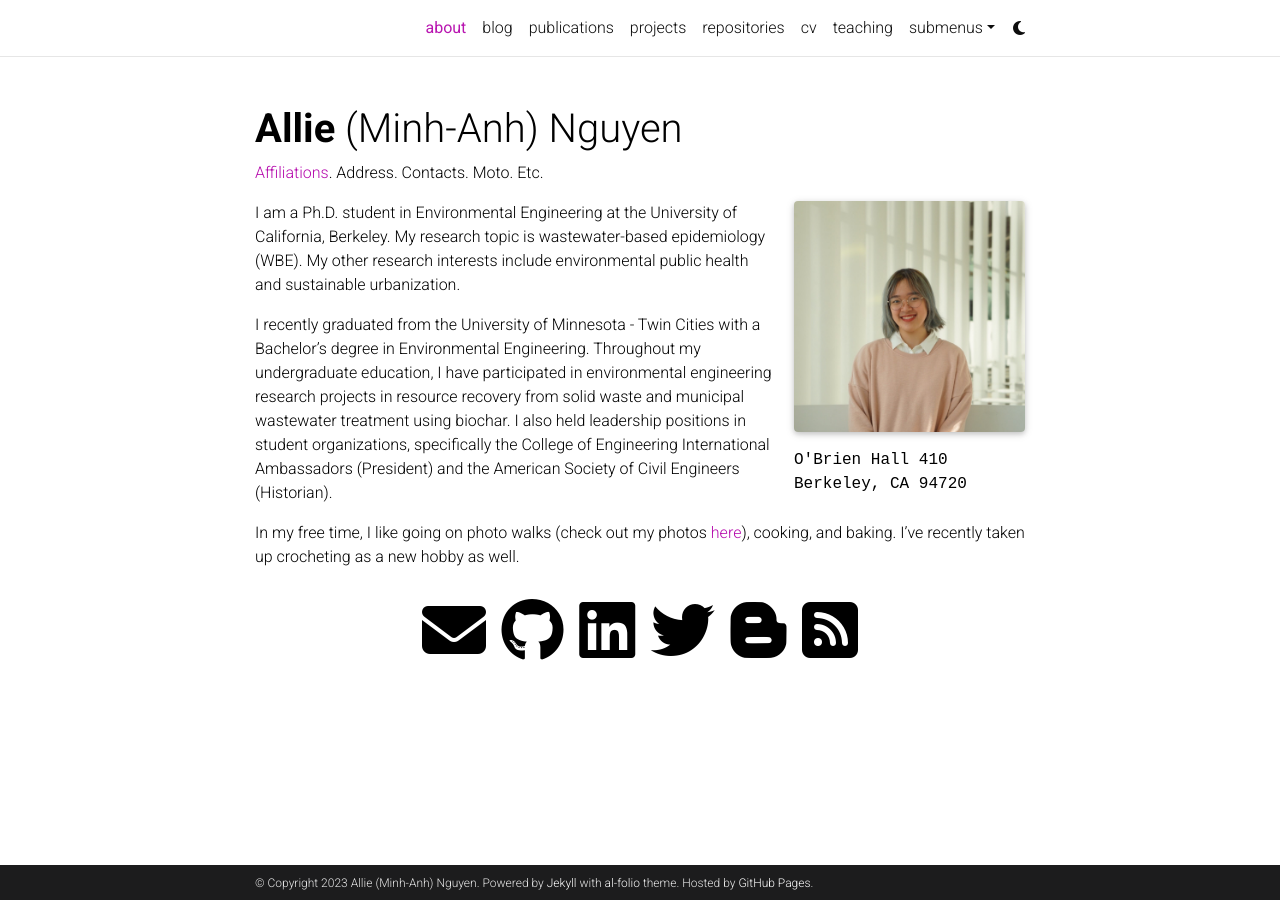
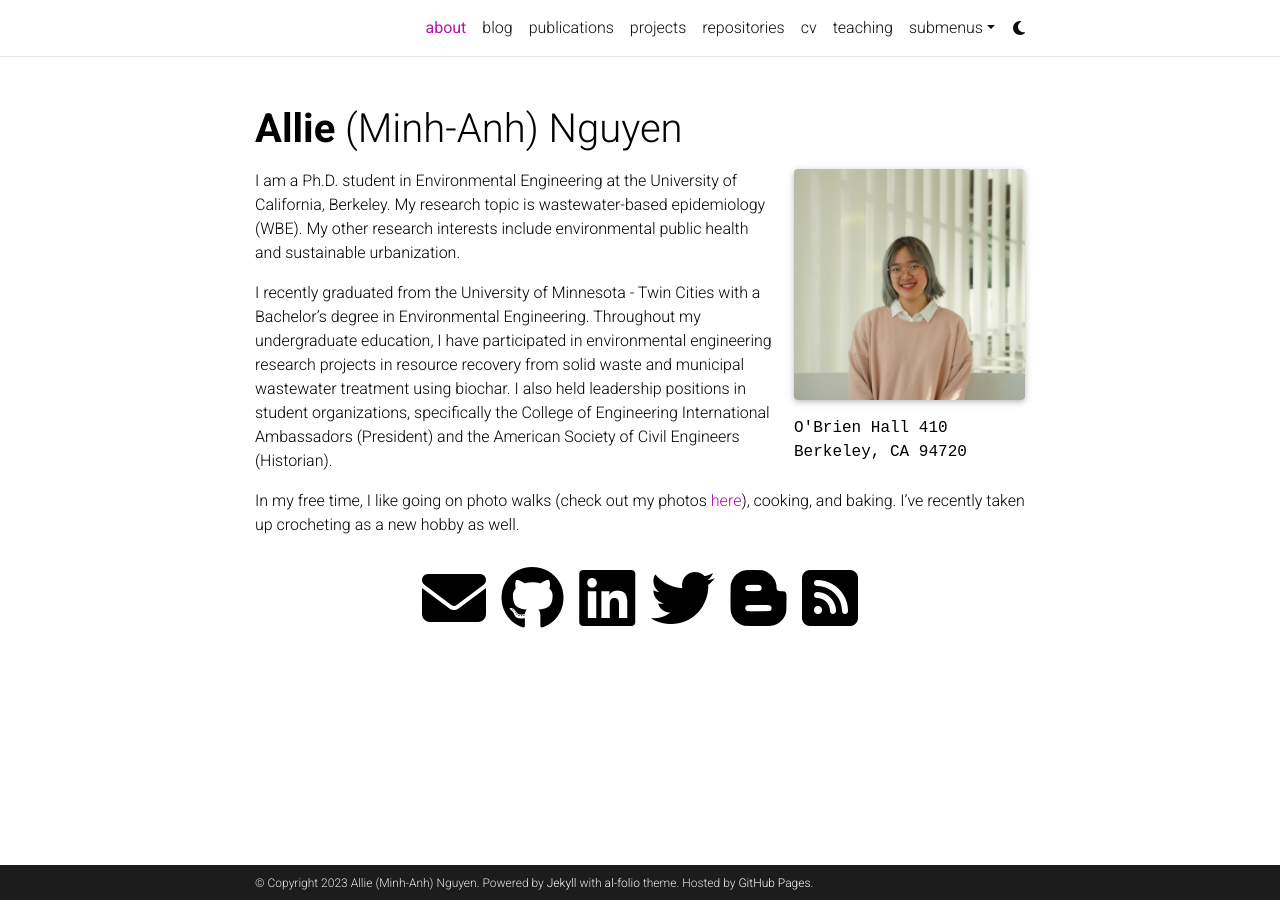
Before and after one commit to alliemnguyen/alliemnguyen.github.io, a Jekyll site: the page built from _pages/about.md, in a window 1280 px wide. Built offline with Jekyll 4.4.1, drawn with Linux system fonts in a browser that asks for light colours; comment, search, counter and statistics services are not loaded; a style sheet for code colours, icons or effects is not loaded; some of the changed lines change nothing that is shown.

Commit message:
Update about.md delete subtitle

```diff
--- a/_pages/about.md
+++ b/_pages/about.md
@@ -2,7 +2,7 @@
 layout: about
 title: about
 permalink: /
-subtitle: <a href='#'>Affiliations</a>. Address. Contacts. Moto. Etc.
+[//]: # (subtitle: <a href='#'>Affiliations</a>. Address. Contacts. Moto. Etc.)
 
 profile:
   align: right
```
